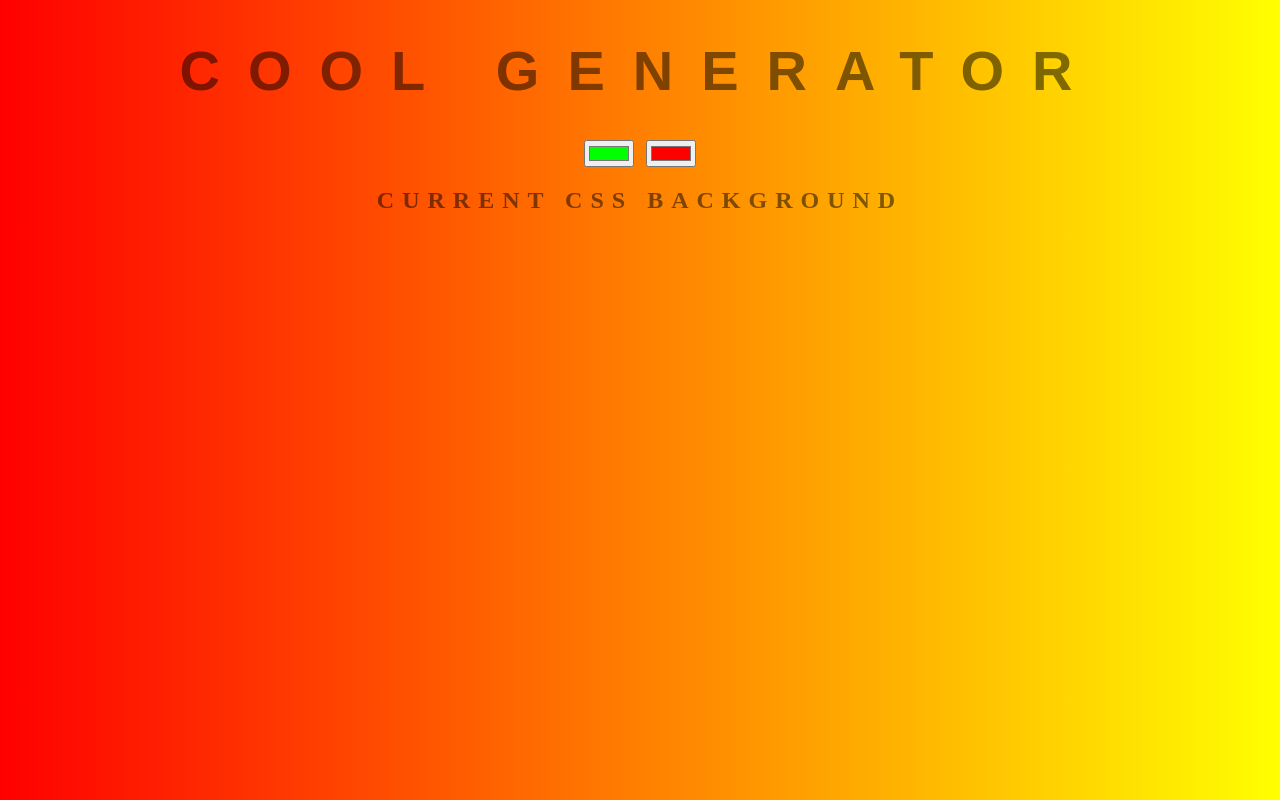
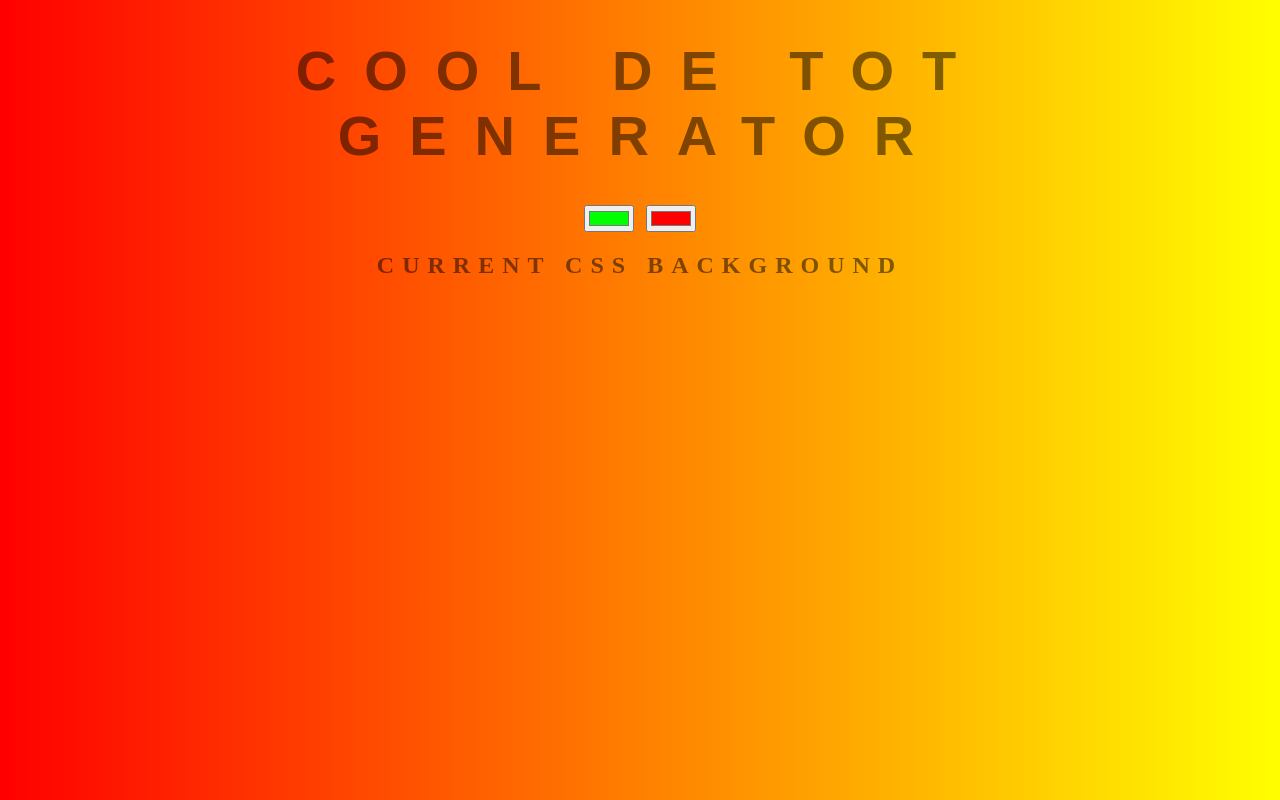
Before and after one commit to Roberto315/background-generator, a plain HTML site: page index.html in a window 1280 px wide. Drawn offline with Linux system fonts and the light colour scheme.

Commit message:
changing the title for good2

```diff
--- a/index.html
+++ b/index.html
@@ -7,7 +7,7 @@
 	<link rel="stylesheet" type="text/css" href="style.css">
 </head>
 <body id="gradient">
-   <h1>COOL Generator</h1>
+   <h1>COOL de tot Generator</h1>
    <input class="color1" type="color" name="color1" value="#00ff00">
 	<input class="color2" type="color" name="color2" value="#ff0000">
    <h2>Current CSS Background</h2>
```
